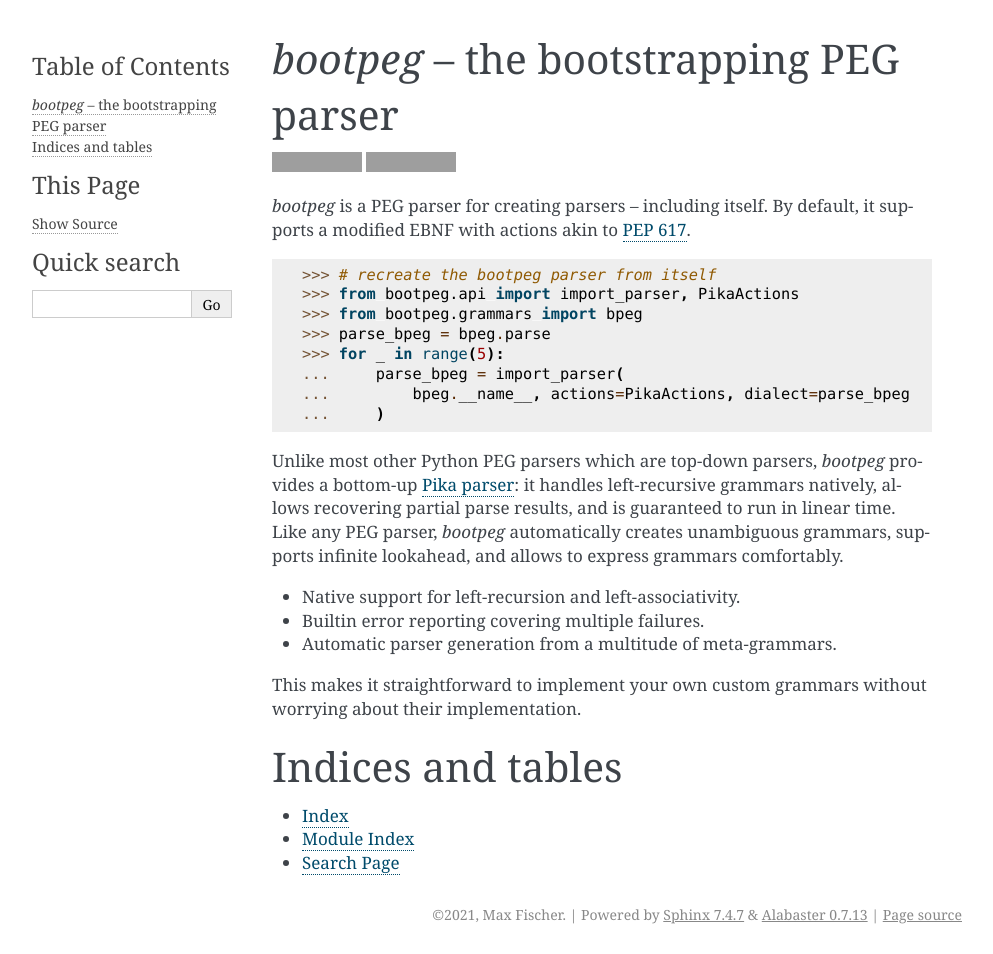
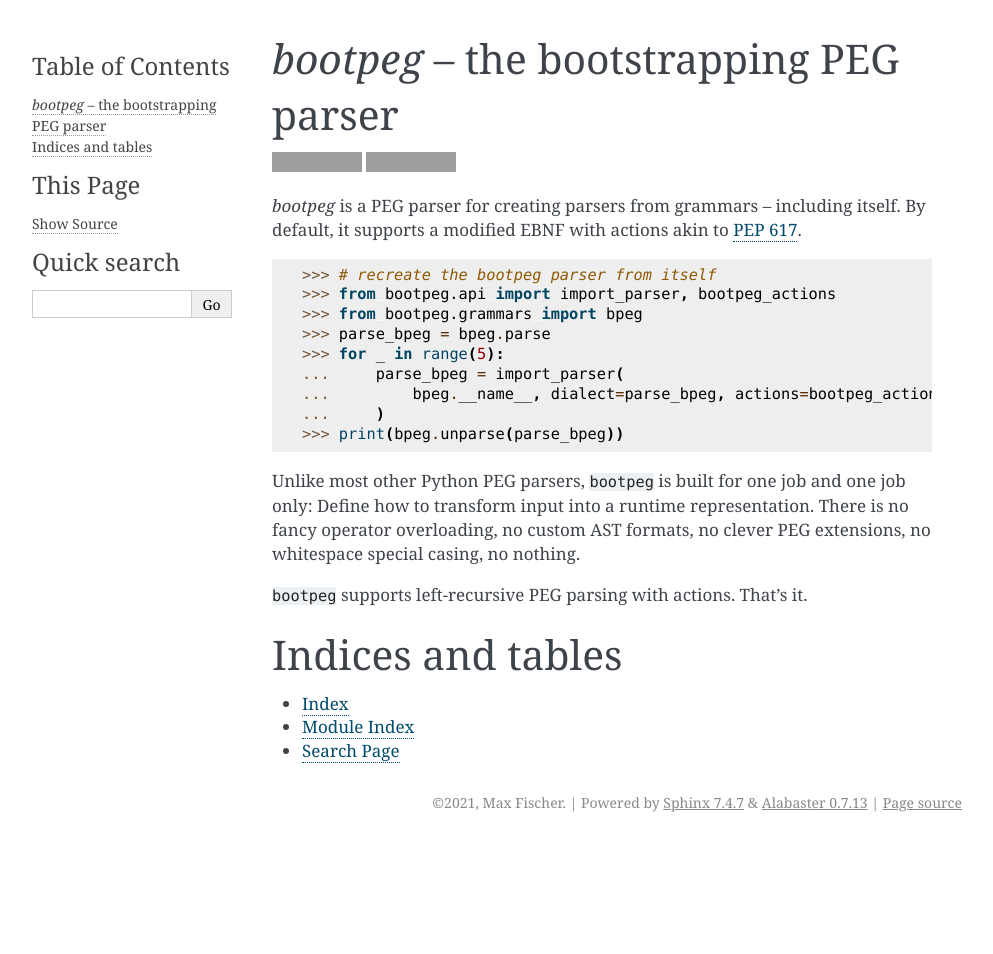
Before and after one commit to maxfischer2781/bootpeg, a Sphinx documentation site: the page built from docs/index.rst, in a window 1280 px wide. Shown: the whole page, without its empty margins (148-1141 px from the left). Built offline with Sphinx 7.4.7, drawn with Linux system fonts in a browser that asks for light colours; after the commit the page ends 900 px from its top, so only the background shows below that; grey boxes are pictures that could not be loaded.

Commit message:
landing cleanup

```diff
--- a/docs/index.rst
+++ b/docs/index.rst
@@ -39,36 +39,33 @@
 
    contributing
 
-`bootpeg` is a PEG parser for creating parsers – including itself.
+`bootpeg` is a PEG parser for creating parsers from grammars – including itself.
 By default, it supports a modified EBNF with actions akin to `PEP 617`_.
 
 .. code-block:: python3
 
    >>> # recreate the bootpeg parser from itself
-   >>> from bootpeg.api import import_parser, PikaActions
+   >>> from bootpeg.api import import_parser, bootpeg_actions
    >>> from bootpeg.grammars import bpeg
    >>> parse_bpeg = bpeg.parse
    >>> for _ in range(5):
    ...     parse_bpeg = import_parser(
-   ...         bpeg.__name__, actions=PikaActions, dialect=parse_bpeg
+   ...         bpeg.__name__, dialect=parse_bpeg, actions=bootpeg_actions
    ...     )
+   >>> print(bpeg.unparse(parse_bpeg))
 
-Unlike most other Python PEG parsers which are top-down parsers,
-`bootpeg` provides a bottom-up `Pika parser`_:
-it handles left-recursive grammars natively,
-allows recovering partial parse results,
-and is guaranteed to run in linear time.
-Like any PEG parser, `bootpeg` automatically
-creates unambiguous grammars,
-supports infinite lookahead,
-and allows to express grammars comfortably.
+Unlike most other Python PEG parsers,
+``bootpeg`` is built for one job and one job only:
+Define how to transform input into a runtime representation.
+There is
+no fancy operator overloading,
+no custom AST formats,
+no clever PEG extensions,
+no whitespace special casing,
+no nothing.
 
-* Native support for left-recursion and left-associativity.
-* Builtin error reporting covering multiple failures.
-* Automatic parser generation from a multitude of meta-grammars.
-
-This makes it straightforward to implement your own custom grammars without
-worrying about their implementation.
+``bootpeg`` supports left-recursive PEG parsing with actions.
+That's it.
 
 Indices and tables
 ==================
@@ -79,4 +76,3 @@
 
 
 .. _`PEP 617`: https://www.python.org/dev/peps/pep-0617/
-.. _`Pika parser`: https://arxiv.org/abs/2005.06444
```
Also changed, not shown: README.rst (+15 -18 lines).
